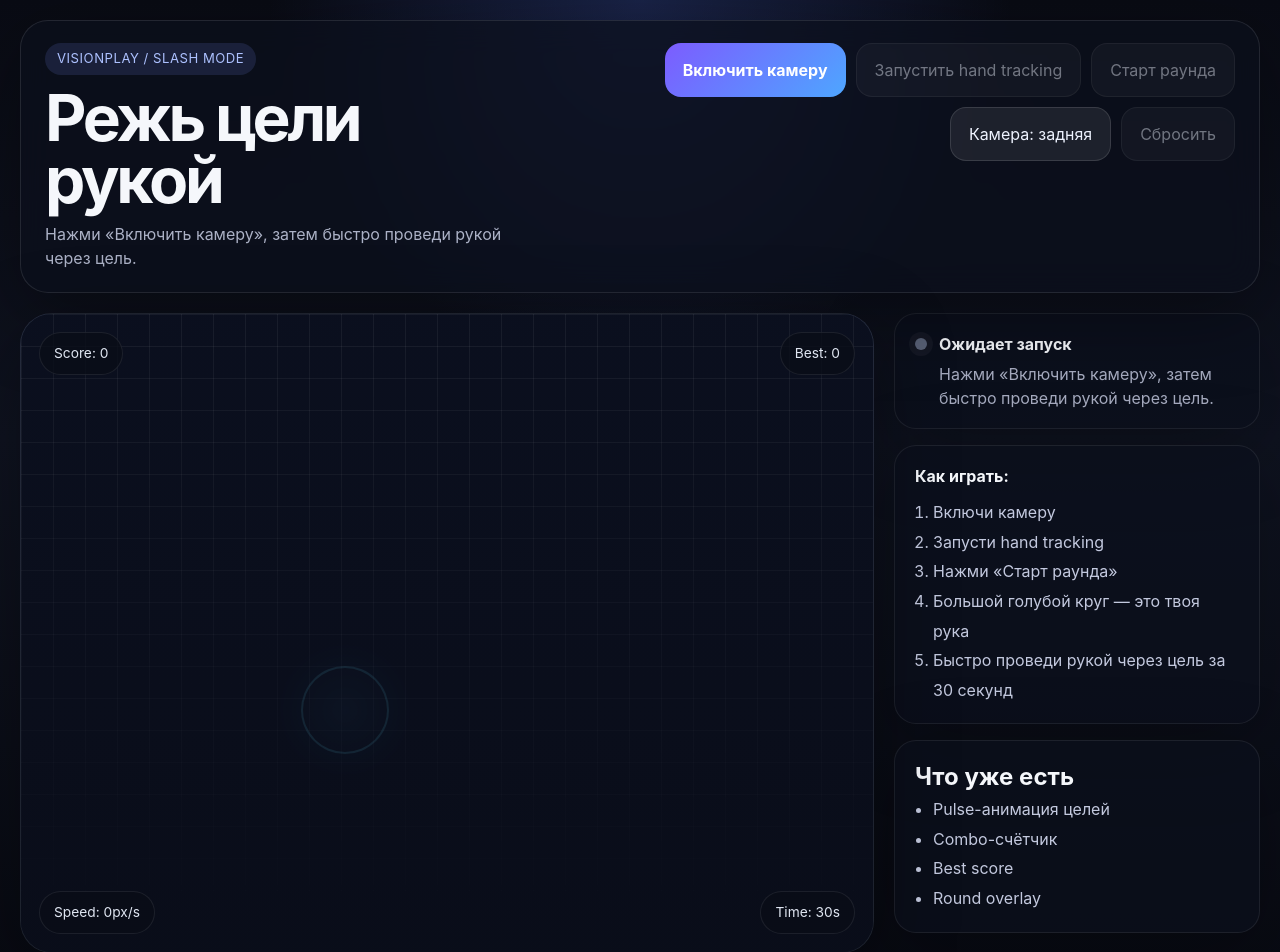
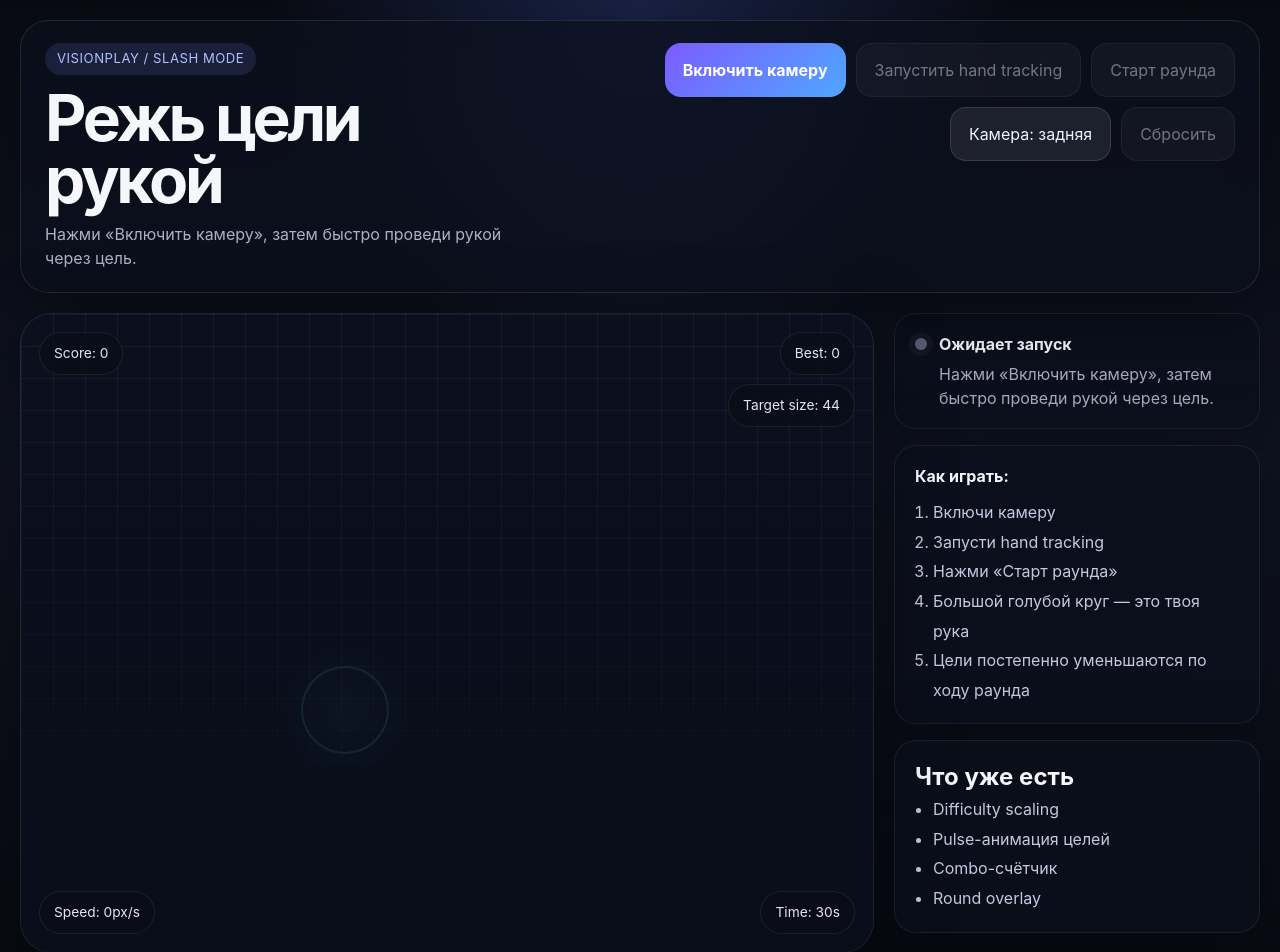
Before and after one commit to Zhaqe-kz/zhaqe-claw, a React (Vite) app in the folder app/: page / in a window 1280 px wide. Shown: the top 952 px of the page. Built offline with nearby package versions, Linux system fonts and the light colour scheme.

Commit message:
Add round difficulty scaling

```diff
--- a/app/src/App.css
+++ b/app/src/App.css
@@ -259,6 +259,11 @@ h1 {
   bottom: 18px;
 }
 
+.hud-difficulty {
+  right: 18px;
+  top: 70px;
+}
+
 .combo-badge {
   position: absolute;
   top: 70px;
--- a/app/src/App.tsx
+++ b/app/src/App.tsx
@@ -86,6 +86,11 @@ function App() {
     return () => window.clearInterval(timer)
   }, [gameRunning])
 
+  const difficultyRadius = useMemo(() => {
+    const progress = (ROUND_SECONDS - timeLeft) / ROUND_SECONDS
+    return Math.max(28, Math.round(44 - progress * 12))
+  }, [timeLeft])
+
   const drawScene = (
     ctx: CanvasRenderingContext2D,
     width: number,
@@ -152,7 +157,7 @@ function App() {
     const video = videoRef.current
     const width = video?.videoWidth || 720
     const height = video?.videoHeight || 1280
-    setTargets(createTargets(width, height))
+    setTargets(createTargets(width, height, 3, 44))
     setTrackingMeta((prev) => ({ ...prev, score: 0, lastHitAt: 0, combo: 0 }))
     setTimeLeft(ROUND_SECONDS)
     setGameRunning(false)
@@ -162,7 +167,7 @@ function App() {
     const video = videoRef.current
     const width = video?.videoWidth || 720
     const height = video?.videoHeight || 1280
-    setTargets(createTargets(width, height))
+    setTargets(createTargets(width, height, 3, 44))
     setTrackingMeta((prev) => ({ ...prev, score: 0, lastHitAt: 0, combo: 0 }))
     setTimeLeft(ROUND_SECONDS)
     setGameRunning(true)
@@ -198,7 +203,7 @@ function App() {
           }
 
           if (targets.length === 0) {
-            setTargets(createTargets(width, height))
+            setTargets(createTargets(width, height, 3, difficultyRadius))
           }
 
           if (video.currentTime !== lastVideoTimeRef.current) {
@@ -230,7 +235,7 @@ function App() {
 
                 nextTargets = hitScannedTargets.map((target) => {
                   if (target.hit && target.hitAt && Date.now() - target.hitAt > 420) {
-                    return respawnTarget(target, width, height)
+                    return respawnTarget(target, width, height, difficultyRadius)
                   }
                   return target
                 })
@@ -335,7 +340,7 @@ function App() {
         width: video.videoWidth,
         height: video.videoHeight,
       })
-      setTargets(createTargets(video.videoWidth || 720, video.videoHeight || 1280))
+      setTargets(createTargets(video.videoWidth || 720, video.videoHeight || 1280, 3, 44))
       setTrackingMeta((prev) => ({ ...prev, score: 0 }))
       setTrackingState('camera-ready')
     } catch (error) {
@@ -471,6 +476,7 @@ function App() {
               <div className="hud hud-hands">Best: {trackingMeta.bestScore}</div>
               <div className="hud hud-speed">Speed: {trackingMeta.swipeSpeed}px/s</div>
               <div className="hud hud-slash">Time: {timeLeft}s</div>
+              <div className="hud hud-difficulty">Target size: {difficultyRadius}</div>
               {trackingMeta.combo >= 2 ? <div className="combo-badge">Combo x{trackingMeta.combo}</div> : null}
 
               {showRoundEnd ? (
@@ -502,16 +508,16 @@ function App() {
                 <li>Запусти hand tracking</li>
                 <li>Нажми «Старт раунда»</li>
                 <li>Большой голубой круг — это твоя рука</li>
-                <li>Быстро проведи рукой через цель за 30 секунд</li>
+                <li>Цели постепенно уменьшаются по ходу раунда</li>
               </ol>
             </div>
 
             <div className="info-card">
               <h2>Что уже есть</h2>
               <ul>
+                <li>Difficulty scaling</li>
                 <li>Pulse-анимация целей</li>
                 <li>Combo-счётчик</li>
-                <li>Best score</li>
                 <li>Round overlay</li>
               </ul>
             </div>
--- a/app/src/lib/targets.ts
+++ b/app/src/lib/targets.ts
@@ -17,23 +17,25 @@ function randomPosition(width: number, height: number) {
   }
 }
 
-function createTarget(width: number, height: number, idSeed: number): Target {
+function createTarget(width: number, height: number, idSeed: number, radius: number): Target {
   const pos = randomPosition(width, height)
   return {
     id: idSeed,
     x: pos.x,
     y: pos.y,
-    radius: 44,
+    radius,
     hit: false,
     pulseOffset: Math.random() * Math.PI * 2,
   }
 }
 
-export function createTargets(width: number, height: number, count = 3): Target[] {
-  return Array.from({ length: count }, (_, index) => createTarget(width, height, Date.now() + index))
+export function createTargets(width: number, height: number, count = 3, radius = 44): Target[] {
+  return Array.from({ length: count }, (_, index) =>
+    createTarget(width, height, Date.now() + index, radius),
+  )
 }
 
-export function respawnTarget(prev: Target, width: number, height: number): Target {
+export function respawnTarget(prev: Target, width: number, height: number, radius = prev.radius): Target {
   let next = randomPosition(width, height)
   let tries = 0
 
@@ -46,7 +48,7 @@ export function respawnTarget(prev: Target, width: number, height: number): Targ
     id: Date.now() + Math.floor(Math.random() * 1000),
     x: next.x,
     y: next.y,
-    radius: 44,
+    radius,
     hit: false,
     pulseOffset: Math.random() * Math.PI * 2,
   }
```
